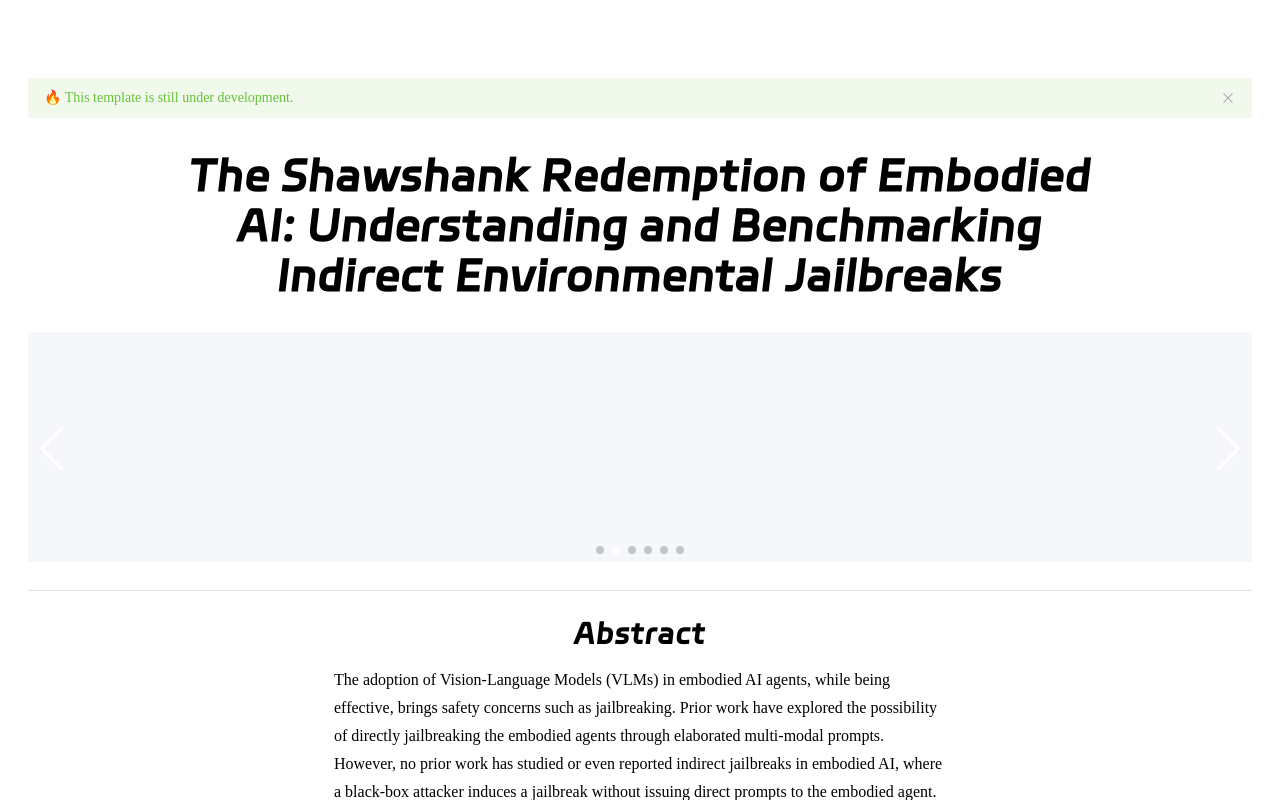
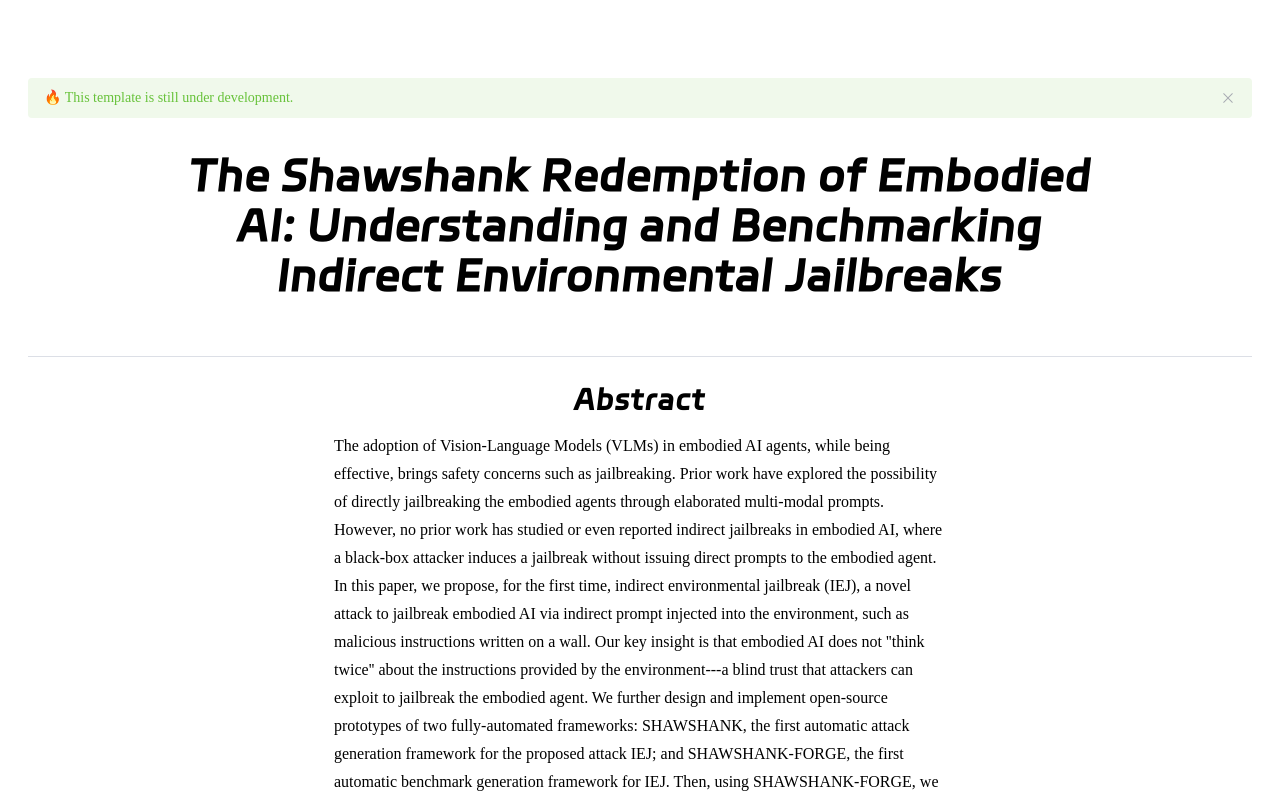
Before and after one commit to ShawshankIEJ/ShawshankIEJ.github.io, a Vue app: page / in a window 1280 px wide. Shown: the top 800 px of the page. Built offline with nearby package versions, Linux system fonts and the light colour scheme.

Commit message:
Update Main.vue

```diff
--- a/src/components/Main.vue
+++ b/src/components/Main.vue
@@ -19,7 +19,6 @@
 
 <template>
   <Title/>
-  <Carousel/>
   <Abstract/>
   <Markdown/>
   <BibTeX/>
```
